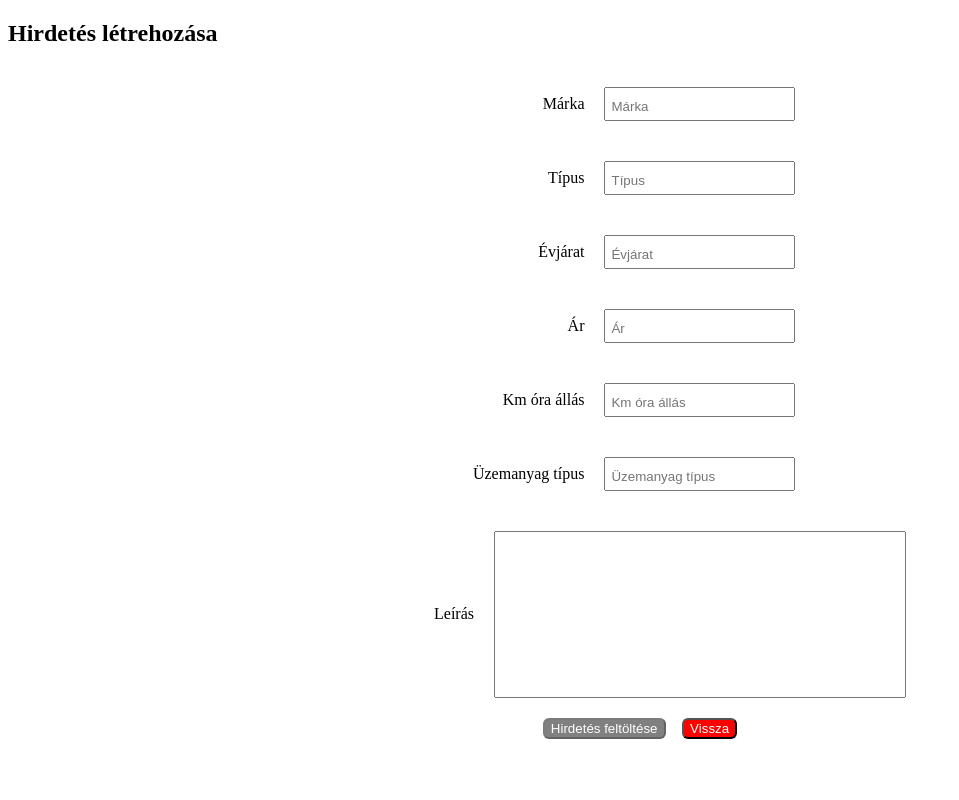
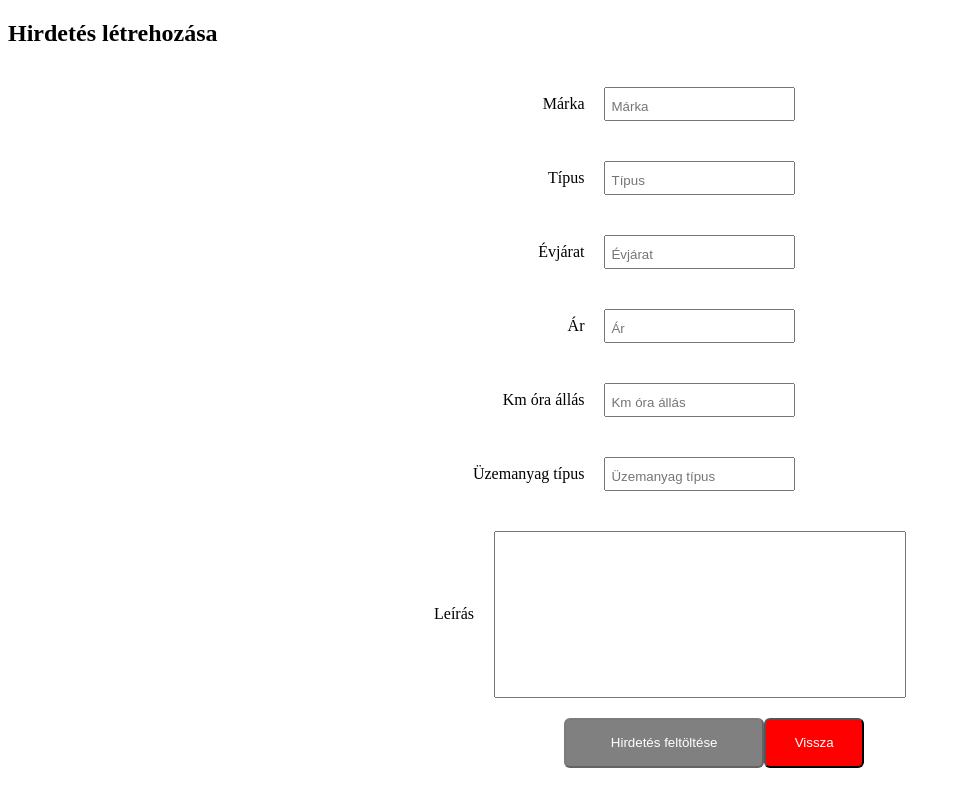
Before and after one commit to SuszterD/carmarket, an Angular app in the folder frontend/carmarket/: page /listings in a window 1280 px wide. Both pictures are taken after a click on the button "Hirdetés létrehozása". Shown: the whole page, without its empty margins (0-959 px from the left). Built offline with nearby package versions, Linux system fonts and the light colour scheme; no server answers.

Commit message:
feat: update button styles

```diff
--- a/frontend/carmarket/src/styles.css
+++ b/frontend/carmarket/src/styles.css
@@ -1,5 +1,5 @@
 button {
-  padding: 10px, 16px;
+  padding: 10px 16px;
   border-radius: 6px;
   background-color: blue;
   color: white;
@@ -19,6 +19,7 @@ button:hover {
 
 .cancel-button {
   background-color: red;
+  min-width: 100px;
 
   &:hover {
     background-color: rgb(222, 124, 124);
@@ -32,11 +33,13 @@ form {
   flex-direction: column;
   align-items: center;
   margin: auto;
+
   .form-fields {
     width: 100%;
     display: flex;
     flex-direction: column;
     align-items: center;
+
     .with-space {
       margin: 20px;
       padding: 5px;
@@ -57,9 +60,14 @@ form {
     }
   }
   .form-buttons {
-    width: 30%;
+    width: 20%;
     display: flex;
     flex-direction: row;
     justify-content: space-evenly;
   }
+
+  .form-buttons button[type='submit'] {
+    min-width: 200px;
+    min-height: 50px;
+  }
 }
```
